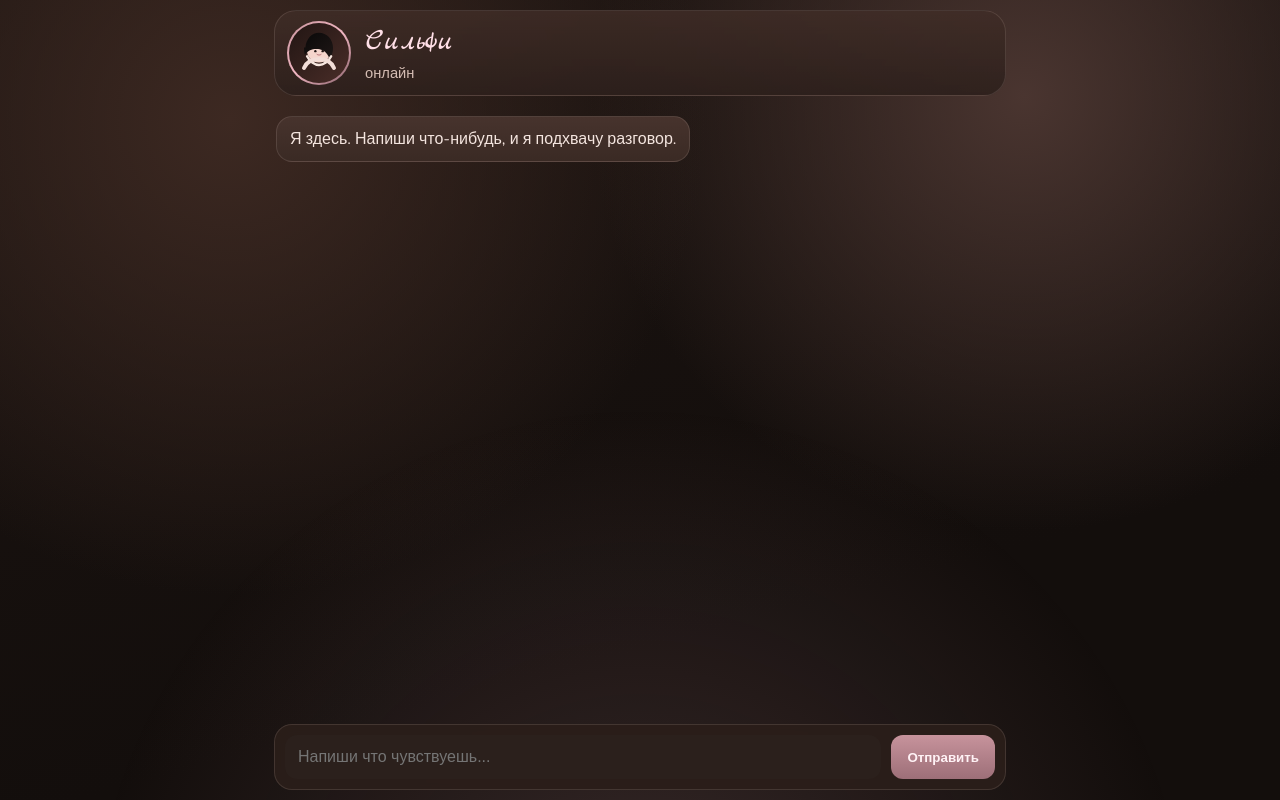
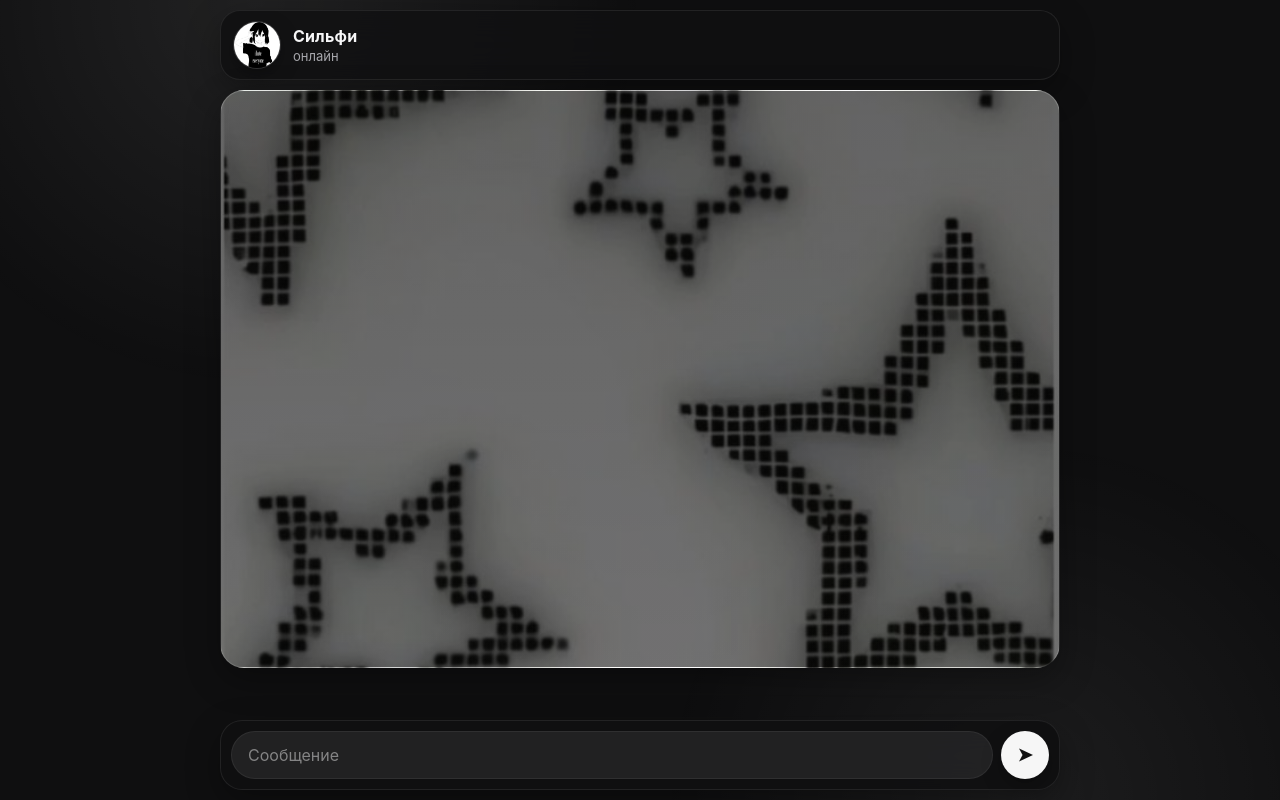
Before and after one commit to isipdagorbatkin-sudo/Selfie, a Flask app: page / in a window 1280 px wide. Run offline with Flask 3, Linux system fonts and the light colour scheme; data that the repository does not hold is empty; some libraries are stand-ins or nearby versions.

Commit message:
Migrate to Groq AI, Telegram-style dark UI, static assets

```diff
--- a/app.py
+++ b/app.py
@@ -5,20 +5,17 @@ from datetime import datetime, timezone
 from typing import Any, Dict, List, Optional
 
 from flask import Flask, jsonify, render_template, request
-from gigachat import GigaChat
+from groq import Groq
 from psycopg import connect
 from psycopg.rows import dict_row
 
 
 app = Flask(__name__)
 
-GIGACHAT_CREDENTIALS = os.environ.get("GIGACHAT_CREDENTIALS", "")
-GIGACHAT_SCOPE = os.environ.get("GIGACHAT_SCOPE", "GIGACHAT_API_PERS")
-GIGACHAT_MODEL = os.environ.get("GIGACHAT_MODEL", "GigaChat")
-GIGACHAT_VERIFY_SSL_CERTS = os.environ.get("GIGACHAT_VERIFY_SSL_CERTS", "1") == "1"
+GROQ_API_KEY = os.environ.get("GROQ_API_KEY", "")
+GROQ_MODEL = os.environ.get("GROQ_MODEL", "llama-3.3-70b-versatile")
 DATABASE_URL = os.environ.get("DATABASE_URL", "")
 APP_TIMEZONE_OFFSET = int(os.environ.get("APP_TIMEZONE_OFFSET", "3"))
-ENABLE_LOCAL_FALLBACK = os.environ.get("ENABLE_LOCAL_FALLBACK", "1") == "1"
 
 
 def get_db_connection():
@@ -235,7 +232,7 @@ def compose_system_prompt(
 
     style_notes = "\n".join(
         [
-            "- Пиши как живой человек, с естественными паузами и короткими/средними репликами.",
+            "- Пиши как живой человек в Telegram: коротко, естественно, без канцелярита и без лишней сладости.",
             "- Не повторяй одни и те же фразы, обороты и приветствия между сообщениями.",
             "- Не используй смайлики автоматически. Ставь эмодзи только если это реально уместно по смыслу.",
             "- Не начинай каждый ответ одинаково. Меняй структуру: иногда сразу по делу, иногда мягко, иногда с вопросом.",
@@ -301,178 +298,42 @@ def build_history_context(history: List[Dict[str, Any]]) -> str:
     return "\n".join(lines)
 
 
-def build_local_fallback_messages(user_text: str, period: str) -> List[str]:
-    lower = user_text.lower().strip()
-    if not lower:
-        lower = ""
-
-    is_greeting = any(word in lower for word in ["привет", "ку", "хай", "здрав", "салют"])
-    is_short = len(lower) <= 6
-    is_question = "?" in user_text or any(word in lower for word in ["как", "что", "почему", "зачем", "когда", "где"])
-    is_memory = any(word in lower for word in ["запомни", "помни", "не забудь", "запиши"])
-    is_negative = any(word in lower for word in ["плохо", "груст", "устал", "трев", "страш", "одинок", "бесит", "задолб"])
-
-    first_line_pool = {
-        "greeting": [
-            "Привет. Я здесь",
-            "О, ты написал",
-            "Да, я рядом",
-            "Слышу тебя",
-        ],
-        "short": [
-            "Поняла",
-            "Ага, вижу тебя",
-            "Есть",
-            "Я здесь",
-        ],
-        "question": [
-            "Сейчас отвечу по-человечески",
-            "Давай разберем это спокойно",
-            "Могу ответить прямо",
-            "Сейчас подумаю вместе с тобой",
-        ],
-        "memory": [
-            "Запомнила",
-            "Хорошо, сохранила это для себя",
-            "Приняла, не потеряю",
-            "Да, это держу в голове",
-        ],
-        "negative": [
-            "Слышу, что тебе не очень",
-            "Похоже, тебе тяжело",
-            "Я рядом, не надо это тащить одному",
-            "Это звучит непросто",
-        ],
-        "default": [
-            "Поняла тебя",
-            "Я рядом и слушаю",
-            "Думаю над тем, что ты сказал",
-            "Окей, давай честно",
-        ],
-    }
-
-    middle_pool = [
-        "Расскажи чуть подробнее, чтобы я не гадала.",
-        "Могу быть мягкой, но лучше скажу прямо.",
-        "Без лишней драматичности, но с вниманием.",
-        "Я не буду отвечать по заготовке, сейчас разберу смысл.",
-        "Постараюсь ответить без шаблонов и без суеты.",
-    ]
-
-    closing_pool = [
-        "Если хочешь, продолжим и я подстроюсь под тебя.",
-        "Могу еще раз по-другому это сказать, если нужно.",
-        "Если я не туда попала, поправь меня.",
-        "И да, я тут надолго, не исчезаю.",
-        "Продолжай, я подхвачу.",
-        "Если надо, отвечу короче или точнее.",
-    ]
-
-    if is_negative:
-        first = random.choice(first_line_pool["negative"])
-        middle = random.choice([
-            "Сейчас без лишних смайлов: просто побуду рядом и не обесценю то, что ты чувствуешь.",
-            "Давай без давления, шаг за шагом.",
-            "Сначала просто признаю: тебе правда нелегко.",
-        ])
-    elif is_memory:
-        first = random.choice(first_line_pool["memory"])
-        middle = random.choice([
-            "Я это учту и не буду терять такой момент в переписке.",
-            "Хорошо, буду держать это в памяти по ходу разговора.",
-            "Приняла. Если потом вернемся к теме, я не потеряюсь.",
-        ])
-    elif is_greeting:
-        first = random.choice(first_line_pool["greeting"])
-        middle = random.choice([
-            "Как сам вообще?",
-            "Что у тебя сейчас по настроению?",
-            "Какой у тебя вайб сегодня?",
-        ])
-    elif is_short:
-        first = random.choice(first_line_pool["short"])
-        middle = random.choice([
-            "Ответлю нормально, без воды.",
-            "Могу быть короткой и по делу.",
-            "Не растягиваю, говорю по сути.",
-        ])
-    elif is_question:
-        first = random.choice(first_line_pool["question"])
-        middle = random.choice(middle_pool)
-    else:
-        first = random.choice(first_line_pool["default"])
-        middle = random.choice(middle_pool)
-
-    if period == "night":
-        middle = random.choice([
-            "Уже поздно, так что отвечу спокойно и без лишнего шума.",
-            "Ночной режим: без сахара, без пафоса, по-человечески.",
-            "Сейчас можно говорить тише и теплее.",
-        ])
-    elif period == "morning":
-        middle = random.choice([
-            "Утром лучше коротко и бодро.",
-            "С утра без перегруза, но с вниманием.",
-            "Доброе утро, я на связи и без спешки.",
-        ])
-
-    if is_question:
-        closing = random.choice([
-            "Давай уточни, и я отвечу точнее.",
-            "Если хочешь, я разверну мысль глубже.",
-            "Продолжай, мне важно не промахнуться.",
-        ])
-    else:
-        closing = random.choice(closing_pool)
-
-    result = [first, middle, closing]
-    if random.random() < 0.32:
-        result = [result[0], result[1]]
-    if random.random() < 0.16:
-        result = [result[0]]
-
-    if random.random() < 0.2 and not is_negative:
-        result[-1] = random.choice([
-            result[-1],
-            f"{result[-1]} И без лишней мишуры.",
-            f"{result[-1]} Просто честно.",
-        ])
-
-    return result
+def build_failure_message() -> str:
+    return "Извини, у меня сбой (. Попробуй еще раз чуть позже."
 
 
-def generate_with_gigachat(system_prompt: str, user_prompt: str) -> str:
-    if not GIGACHAT_CREDENTIALS:
-        raise RuntimeError("GigaChat client is not configured")
+def get_groq_client() -> Optional[Groq]:
+    if not GROQ_API_KEY:
+        return None
+    return Groq(api_key=GROQ_API_KEY)
 
-    messages = [
-        {"role": "system", "content": system_prompt},
-        {"role": "user", "content": user_prompt},
-    ]
 
-    with GigaChat(
-        credentials=GIGACHAT_CREDENTIALS,
-        scope=GIGACHAT_SCOPE,
-        verify_ssl_certs=GIGACHAT_VERIFY_SSL_CERTS,
-    ) as client:
-        try:
-            response = client.chat(
-                messages,
-                model=GIGACHAT_MODEL,
-            )
-        except TypeError:
-            response = client.chat(
-                messages=messages,
-                model=GIGACHAT_MODEL,
-            )
+def generate_with_groq(system_prompt: str, user_prompt: str) -> str:
+    client = get_groq_client()
+    if client is None:
+        raise RuntimeError("Groq client is not configured")
 
-    try:
-        message = response.choices[0].message
-        if isinstance(message, dict):
-            return str(message.get("content", "")).strip()
-        return str(getattr(message, "content", "")).strip()
-    except Exception:
-        return str(response).strip()
+    response = client.chat.completions.create(
+        model=GROQ_MODEL,
+        messages=[
+            {"role": "system", "content": system_prompt},
+            {"role": "user", "content": user_prompt},
+        ],
+        temperature=1.0,
+        top_p=0.95,
+        frequency_penalty=0.55,
+        presence_penalty=0.35,
+        max_tokens=500,
+    )
+
+    choice = response.choices[0]
+    message = getattr(choice, "message", None)
+    if message is None:
+        return ""
+    content = getattr(message, "content", None)
+    if content is None and isinstance(message, dict):
+        content = message.get("content")
+    return str(content or "").strip()
 
 
 def build_diverse_reply(ai_text: str, period: str, playful_mode: bool) -> List[str]:
@@ -588,8 +449,8 @@ def api_chat() -> Any:
     if not user_text:
         return jsonify({"messages": ["Напиши мне что-нибудь, я рядом 🤍"]}), 400
 
-    if gigachat_client is None:
-        return jsonify({"messages": ["Не настроен GIGACHAT_CREDENTIALS в переменных окружения."]}), 500
+    if not GROQ_API_KEY:
+        return jsonify({"messages": [build_failure_message()]}), 500
 
     db_conn = get_db_connection()
     server_now = datetime.now(timezone.utc)
@@ -649,48 +510,23 @@ def api_chat() -> Any:
 """.strip()
 
     try:
-        ai_text = generate_with_gigachat(system_prompt, user_prompt)
+        ai_text = generate_with_groq(system_prompt, user_prompt)
     except Exception as ex:
         err_text = str(ex)
         is_quota = "quota" in err_text.lower() or "limit" in err_text.lower() or "429" in err_text
 
-        if ENABLE_LOCAL_FALLBACK and is_quota:
-            fallback_messages = build_local_fallback_messages(user_text, period)
+        if db_conn is not None:
+            try:
+                with db_conn:
+                    save_message(db_conn, user_id, "user", user_text)
+                    save_message(db_conn, user_id, "assistant", build_failure_message())
+                    upsert_fact_if_detected(db_conn, user_id, user_text)
+            except Exception:
+                pass
+            finally:
+                db_conn.close()
 
-            if recent_assistant_messages:
-                fallback_messages = [
-                    msg
-                    for msg in fallback_messages
-                    if msg not in recent_assistant_messages[-4:]
-                ] or fallback_messages
-
-            if db_conn is not None:
-                try:
-                    with db_conn:
-                        save_message(db_conn, user_id, "user", user_text)
-                        for msg in fallback_messages:
-                            save_message(db_conn, user_id, "assistant", msg)
-                        upsert_fact_if_detected(db_conn, user_id, user_text)
-                except Exception:
-                    pass
-                finally:
-                    db_conn.close()
-
-            return jsonify(
-                {
-                    "messages": fallback_messages,
-                    "meta": {
-                        "period": period,
-                        "playful_mode": False,
-                        "server_time": server_now.isoformat(),
-                        "fallback": "local_quota",
-                    },
-                }
-            )
-
-        if db_conn is not None:
-            db_conn.close()
-        return jsonify({"messages": ["Временный сбой ответа, попробуй через минутку 🤍"]}), 502
+        return jsonify({"messages": [build_failure_message()]}), 502
 
     if not ai_text:
         ai_text = "Я рядом, котик 🤍 Расскажи, что у тебя на душе?"
--- a/requirements.txt
+++ b/requirements.txt
@@ -1,4 +1,4 @@
 Flask==3.0.3
-gigachat
+groq
 psycopg[binary]==3.2.13
 gunicorn==23.0.0
--- a/static/css/style.css
+++ b/static/css/style.css
@@ -1,15 +1,15 @@
 :root {
-  --bg-main: #1c1411;
-  --bg-soft: #2a1d19;
-  --panel: #32231e;
-  --panel-2: #402d27;
-  --text-main: #f4e5df;
-  --text-dim: #d5bdb4;
-  --accent: #c7939c;
-  --accent-2: #9d6f78;
-  --bubble-user: #5f433a;
-  --bubble-ai: #3a2a24;
-  --line: rgba(255, 224, 216, 0.12);
+  --bg: #0f0f10;
+  --panel: rgba(17, 17, 18, 0.82);
+  --panel-border: rgba(255, 255, 255, 0.08);
+  --text: #f6f6f7;
+  --muted: #a7a7ac;
+  --user-bubble: rgba(255, 255, 255, 0.97);
+  --user-text: #111111;
+  --ai-bubble: rgba(0, 0, 0, 0.88);
+  --ai-text: #f7f7f7;
+  --input-bg: rgba(255, 255, 255, 0.08);
+  --shadow: 0 12px 35px rgba(0, 0, 0, 0.32);
 }
 
 * {
@@ -19,15 +19,13 @@
 
 html,
 body {
+  width: 100%;
+  height: 100%;
   margin: 0;
   padding: 0;
-  width: 100%;
-  height: 100%;
-  background: radial-gradient(circle at 18% 15%, #3d2922 0%, transparent 38%),
-    radial-gradient(circle at 80% 12%, #4a3530 0%, transparent 35%),
-    linear-gradient(165deg, var(--bg-main), #130e0c 72%);
-  color: var(--text-main);
-  font-family: "Nunito", sans-serif;
+  background: var(--bg);
+  color: var(--text);
+  font-family: -apple-system, BlinkMacSystemFont, "Segoe UI", Roboto, Helvetica, Arial, sans-serif;
   overflow: hidden;
 }
 
@@ -39,99 +37,140 @@ body {
   position: fixed;
   inset: 0;
   pointer-events: none;
-  background: radial-gradient(circle at 50% 120%, rgba(199, 147, 156, 0.2) 0%, transparent 48%);
+  background:
+    radial-gradient(circle at 20% 0%, rgba(255, 255, 255, 0.08), transparent 30%),
+    radial-gradient(circle at 80% 100%, rgba(255, 255, 255, 0.06), transparent 28%);
 }
 
 .app-shell {
   position: relative;
   display: grid;
   grid-template-rows: auto 1fr auto auto;
+  gap: 10px;
+  width: min(100%, 860px);
   height: 100dvh;
-  max-width: 760px;
   margin: 0 auto;
-  padding: 10px 14px calc(10px + env(safe-area-inset-bottom));
-  gap: 10px;
+  padding: 10px 10px calc(10px + env(safe-area-inset-bottom));
 }
 
 .topbar {
   display: flex;
   align-items: center;
-  gap: 14px;
+  gap: 12px;
+  min-height: 68px;
   padding: 10px 12px;
-  border: 1px solid var(--line);
-  border-radius: 22px;
-  background: linear-gradient(180deg, rgba(64, 45, 39, 0.85), rgba(45, 32, 28, 0.9));
-  backdrop-filter: blur(10px);
+  border: 1px solid var(--panel-border);
+  border-radius: 20px;
+  background: var(--panel);
+  backdrop-filter: blur(18px);
+  box-shadow: var(--shadow);
 }
 
 .avatar-wrap {
-  width: 64px;
-  height: 64px;
+  width: 48px;
+  height: 48px;
+  flex: 0 0 auto;
   border-radius: 50%;
-  padding: 2px;
-  background: linear-gradient(140deg, var(--accent), #f0b6c2, #876069);
-  flex: 0 0 auto;
+  overflow: hidden;
+  border: 1px solid rgba(255, 255, 255, 0.14);
+  box-shadow: 0 6px 20px rgba(0, 0, 0, 0.28);
 }
 
 .avatar {
   width: 100%;
   height: 100%;
+  display: block;
   object-fit: cover;
-  border-radius: 50%;
-  display: block;
+}
+
+.title-wrap {
+  display: flex;
+  flex-direction: column;
+  min-width: 0;
 }
 
 .title-wrap h1 {
   margin: 0;
-  font-family: "Marck Script", cursive;
-  font-size: 1.9rem;
-  font-weight: 400;
-  color: #ffdfe7;
+  font-size: 16px;
+  font-weight: 700;
+  letter-spacing: 0.01em;
+  color: var(--text);
 }
 
 .title-wrap p {
   margin: 2px 0 0;
-  color: var(--text-dim);
-  font-size: 0.92rem;
+  color: var(--muted);
+  font-size: 13px;
 }
 
 .chat {
+  position: relative;
   overflow-y: auto;
-  padding: 2px 2px 8px;
+  padding: 14px 12px 18px;
+  border: 1px solid var(--panel-border);
+  border-radius: 24px;
+  background:
+    linear-gradient(rgba(10, 10, 10, 0.54), rgba(10, 10, 10, 0.54)),
+    url("/static/images/chat-bg.jpg");
+  background-size: cover;
+  background-position: center;
+  background-repeat: no-repeat;
+  box-shadow: var(--shadow);
   scroll-behavior: smooth;
 }
 
+.chat::before {
+  content: "";
+  position: absolute;
+  inset: 0;
+  pointer-events: none;
+  background: linear-gradient(180deg, rgba(0, 0, 0, 0.18), rgba(0, 0, 0, 0.08));
+}
+
 .bubble {
+  position: relative;
+  z-index: 1;
   width: fit-content;
-  max-width: 84%;
+  max-width: min(82%, 520px);
   margin: 8px 0;
-  padding: 11px 13px;
-  border-radius: 16px;
-  border: 1px solid var(--line);
-  line-height: 1.4;
+  padding: 10px 14px;
+  border-radius: 18px;
+  line-height: 1.42;
   word-break: break-word;
-  animation: pop 220ms ease-out;
+  font-size: 16px;
+  box-shadow: 0 6px 16px rgba(0, 0, 0, 0.18);
+  animation: pop 160ms ease-out;
 }
 
 .bubble.user {
   margin-left: auto;
-  background: linear-gradient(180deg, #6f4f44, var(--bubble-user));
+  background: var(--user-bubble);
+  color: var(--user-text);
+  border: 1px solid rgba(0, 0, 0, 0.12);
+  border-bottom-right-radius: 6px;
 }
 
 .bubble.ai {
   margin-right: auto;
-  background: linear-gradient(180deg, #47332d, var(--bubble-ai));
+  background: var(--ai-bubble);
+  color: var(--ai-text);
+  border: 1px solid rgba(255, 255, 255, 0.1);
+  border-bottom-left-radius: 6px;
 }
 
 .typing {
+  width: fit-content;
+  padding: 7px 12px;
+  margin-left: 6px;
+  border-radius: 999px;
+  border: 1px solid var(--panel-border);
+  background: rgba(0, 0, 0, 0.36);
+  color: rgba(255, 255, 255, 0.9);
+  font-size: 13px;
   display: flex;
   align-items: center;
   gap: 10px;
-  min-height: 32px;
-  color: #efced4;
-  padding: 2px 8px;
-  opacity: 1;
-  transition: opacity 220ms ease;
+  transition: opacity 180ms ease;
 }
 
 .typing.hidden {
@@ -167,52 +206,62 @@ body {
   bottom: 0;
   display: grid;
   grid-template-columns: 1fr auto;
-  gap: 10px;
+  gap: 8px;
   padding: 10px;
-  border: 1px solid var(--line);
-  border-radius: 18px;
-  background: rgba(43, 30, 26, 0.95);
-  backdrop-filter: blur(10px);
+  border: 1px solid var(--panel-border);
+  border-radius: 22px;
+  background: rgba(16, 16, 17, 0.92);
+  backdrop-filter: blur(18px);
+  box-shadow: var(--shadow);
   margin-bottom: env(safe-area-inset-bottom);
 }
 
 .composer input {
   width: 100%;
-  border: none;
+  min-height: 46px;
+  padding: 12px 16px;
+  border: 1px solid rgba(255, 255, 255, 0.06);
+  border-radius: 999px;
   outline: none;
-  border-radius: 12px;
-  padding: 12px 13px;
-  color: var(--text-main);
-  background: #2b201c;
+  background: var(--input-bg);
+  color: var(--text);
+  font-family: inherit;
   font-size: 16px;
 }
 
+.composer input::placeholder {
+  color: rgba(255, 255, 255, 0.45);
+}
+
 .composer button {
+  width: 48px;
+  height: 48px;
   border: none;
-  border-radius: 12px;
-  padding: 0 16px;
-  min-height: 44px;
-  color: #fff2f5;
-  background: linear-gradient(180deg, var(--accent), var(--accent-2));
+  border-radius: 50%;
+  background: rgba(255, 255, 255, 0.96);
+  color: #111;
+  font-size: 18px;
   font-weight: 700;
+  cursor: pointer;
+  box-shadow: 0 8px 20px rgba(0, 0, 0, 0.25);
 }
 
 @keyframes blink {
   0%,
   80%,
   100% {
+    opacity: 0.35;
     transform: translateY(0);
-    opacity: 0.35;
   }
   40% {
-    transform: translateY(-3px);
     opacity: 1;
+    transform: translateY(-2px);
   }
 }
 
 @keyframes pop {
   from {
-    transform: translateY(6px);
+    transform: translateY(5px);
     opacity: 0;
   }
   to {
--- a/static/js/app.js
+++ b/static/js/app.js
@@ -58,10 +58,6 @@ function updateStatusLine() {
 
   const delta = Date.now() - lastUserActivityAt;
   statusLineEl.textContent = formatLastSeen(delta);
-}
-
-function chooseRandom(list) {
-  return list[Math.floor(Math.random() * list.length)];
 }
 
 function normalizeAiMessages(messages) {
@@ -185,7 +181,7 @@ formEl.addEventListener("submit", async (event) => {
   try {
     await sendMessage(text);
   } catch (error) {
-    await showAiMessagesWithTyping(["Ой, у меня сбой связи... но я уже снова рядом ✨"]);
+    await showAiMessagesWithTyping(["Извини, у меня сбой ("]);
   }
 });
 
@@ -216,7 +212,5 @@ if ("serviceWorker" in navigator) {
 }
 
 loadHistory().then(() => {
-  if (!chatEl.children.length) {
-    addBubble("Я здесь. Напиши что-нибудь, и я подхвачу разговор.", "ai");
-  }
+  updateStatusLine();
 });
--- a/templates/index.html
+++ b/templates/index.html
@@ -8,16 +8,10 @@
     />
     <meta name="apple-mobile-web-app-capable" content="yes" />
     <meta name="apple-mobile-web-app-status-bar-style" content="black-translucent" />
-    <meta name="theme-color" content="#2b1e1a" />
+    <meta name="theme-color" content="#111111" />
     <link rel="manifest" href="/static/manifest.webmanifest" />
-    <link rel="apple-touch-icon" href="/static/icons/icon.svg" />
-    <title>Cozy AI Girlfriend</title>
-    <link rel="preconnect" href="https://fonts.googleapis.com" />
-    <link rel="preconnect" href="https://fonts.gstatic.com" crossorigin />
-    <link
-      href="https://fonts.googleapis.com/css2?family=Marck+Script&family=Nunito:wght@400;600;700&display=swap"
-      rel="stylesheet"
-    />
+    <link rel="apple-touch-icon" href="/static/icons/avatar.jpg" />
+    <title>Сильфи</title>
     <link rel="stylesheet" href="/static/css/style.css" />
   </head>
   <body>
@@ -28,7 +22,7 @@
           <img
             id="animeAvatar"
             class="avatar"
-            src="/static/icons/avatar.svg"
+            src="/static/icons/avatar.jpg"
             alt="Сильфи"
           />
         </div>
@@ -41,7 +35,7 @@
       <section id="chat" class="chat" aria-live="polite"></section>
 
       <div id="typingIndicator" class="typing hidden" role="status" aria-live="polite">
-        <span>Подруга печатает</span>
+        <span>Печатает…</span>
         <div class="dots">
           <i></i><i></i><i></i>
         </div>
@@ -51,11 +45,11 @@
         <input
           id="messageInput"
           type="text"
-          placeholder="Напиши что чувствуешь..."
+          placeholder="Сообщение"
           maxlength="1000"
           required
         />
-        <button type="submit">Отправить</button>
+        <button type="submit" aria-label="Отправить">➤</button>
       </form>
     </main>
 
```
Also changed, not shown: other parts of static/css/style.css (+14 -12 lines), static/icons/avatar.jpg (added), static/images/chat-bg.jpg (added), static/manifest.webmanifest, 2 other files.
